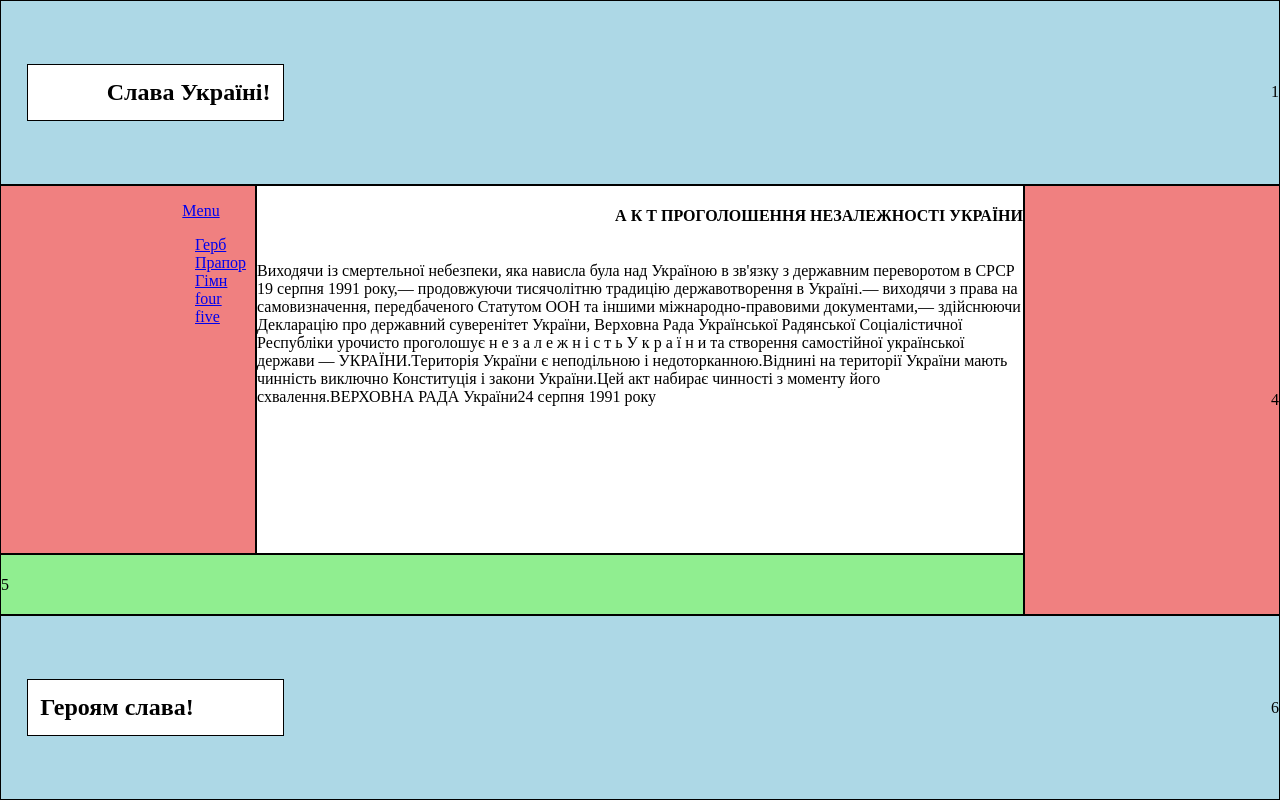
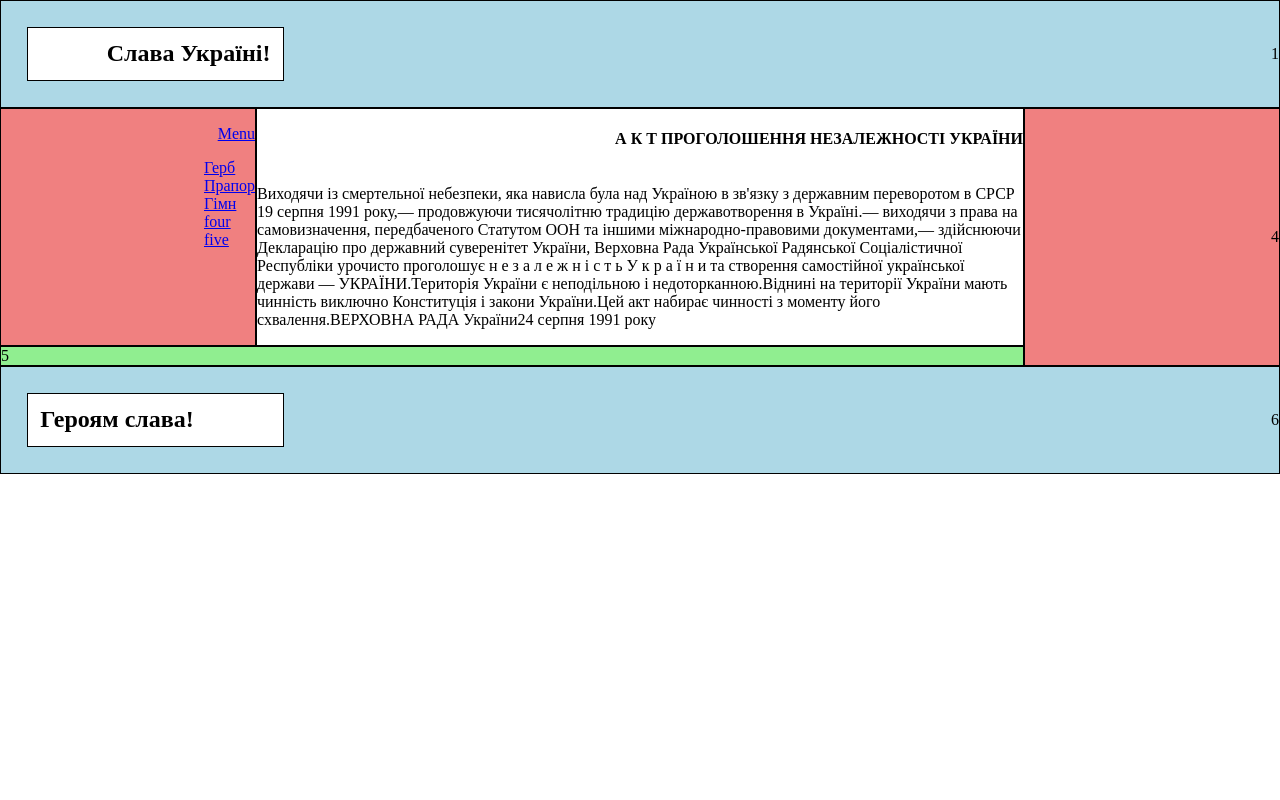
Before and after one commit to Prostorion/web, a plain HTML site: page lab1/index.html in a window 1280 px wide. Drawn offline with Linux system fonts and the light colour scheme.

Commit message:
version 3

```diff
--- a/lab1/index.html
+++ b/lab1/index.html
@@ -8,9 +8,7 @@
     <link rel="stylesheet" href="style.css">
 </head>
 <body>
-    <header>
 
-    </header>
     <div id="one">
         <div id="x">
             <h2>Слава Україні!</h2>
--- a/lab1/style.css
+++ b/lab1/style.css
@@ -3,6 +3,7 @@ html {
 
 }
 body{
+
     margin: 0;
     display: grid;
     grid-template-areas:
@@ -11,8 +12,9 @@ body{
     "five five four"
     "six six six";
     grid-template-columns: 0.2fr 0.6fr 0.2fr;
-    grid-template-rows: 3fr 6fr 1fr 3fr;
-    height: 100%;
+    grid-template-rows: fit-content(20vh) fit-content(50vh) fit-content(10vh) fit-content(100vh);
+    height: 100vh;
+
 }
 
 div {
@@ -50,6 +52,7 @@ div {
     align-items: flex-end;
     justify-content: center;
     flex-direction: column;
+
 }
 
 #five{
@@ -68,13 +71,15 @@ div {
 }
 
 #x {
-    height: 30%;
+    height: fit-content;
+    min-width: fit-content;
     width: 20%;
     display: flex;
     align-items: center;
     justify-content: right;
     margin: 2%;
     background-color: white;
+
 }
 
 h2 {
@@ -82,26 +87,27 @@ h2 {
 }
 
 #y {
-    height: 30%;
+    height: fit-content;
+    min-width: fit-content;
     width: 20%;
     display: flex;
     align-items: center;
     justify-content: left;
     margin: 2%;
     background-color: white;
+    min-width: fit-content;
+    min-height: fit-content;
 }
 
 #menu  {
 
     display: flex;
     flex-direction: column;
+    justify-content: end;
 
 }
 
-#menu a, #m{
-    padding-right: 5%;
-    width: 60px;
-}
+
 
 .image {
     width: 100px;
```
